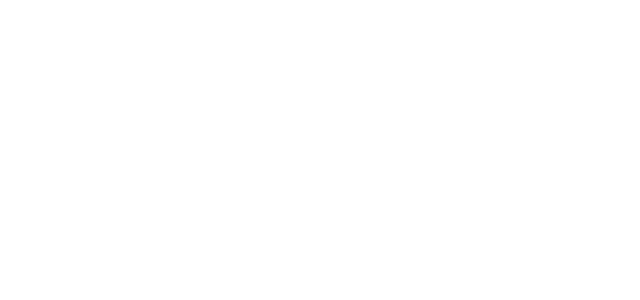
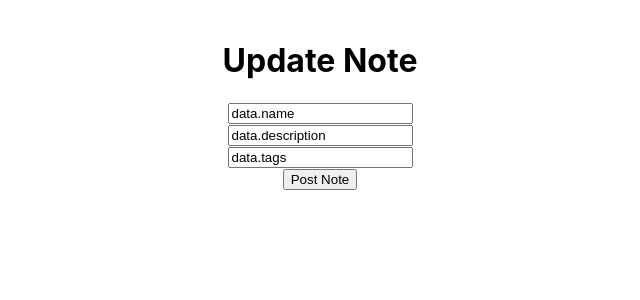
Before and after one commit to swapnilshah10/inotebook, a React (Create React App) app: page /updatenote/1 in a window 1280 px wide. Before the commit this address had no page. Shown: the top 300 px of the page, without its empty margins (320-960 px from the left). Built offline with nearby package versions, Linux system fonts and the light colour scheme; no server answers.

Commit message:
Done crud logic and basic layout

```diff
--- a/src/App.js
+++ b/src/App.js
@@ -4,6 +4,7 @@ import Login from "./components/Login";
 import Notes from "./components/Notes";
 import Register from "./components/Register";
 import CreateNote from "./components/CreateNote";
+import Updatenote from "./components/Updatenote";
 import { useState } from "react";
 import { BrowserRouter as Router,  Routes, Route} from "react-router-dom";
 
@@ -29,6 +30,8 @@ function App() {
           </Route>
           <Route exact path="/createnote" element = { <CreateNote token={token}/>}>
           </Route>
+          <Route  path="/updatenote/:id/" element = { <Updatenote token={token}/>}>
+          </Route>
         </Routes>
       </Router>
     </div>
--- a/src/components/CreateNote.js
+++ b/src/components/CreateNote.js
@@ -1,5 +1,6 @@
 import React, { useState } from "react";
 import axios from "axios";
+import { Navigate } from "react-router-dom";
 
 // http://127.0.0.1:8000/post-notes/
 let url = "https://inotebook123.herokuapp.com/post-notes/";
@@ -26,6 +27,11 @@ function CreateNote(props) {
       Authorization: "Token " + token,
     },
   };
+const [iscreated, setCreate] = useState(false);
+
+if (iscreated) {
+  return <Navigate to="/notes" />;
+}
 
   let handleSubmit = async (e) => {
     e.preventDefault();
@@ -34,7 +40,8 @@ function CreateNote(props) {
       description: description,
       tags: tags,
     };
-    postData(data);
+    await postData(data);
+    setCreate(true);
 };
 
     let postData = async (data) => {
--- a/src/components/Note.js
+++ b/src/components/Note.js
@@ -1,11 +1,40 @@
-import React from 'react'
+import React from 'react';
+import axios from "axios";
+import Updatenote from './Updatenote';
+import { Link } from "react-router-dom";
 
 function Note(props) {
+
+  let token = "efc434f15a4e968fbf5aee9abbcfd27c8c93eac8";
+  let url = `https://inotebook123.herokuapp.com/delete-notes/${props.data.id}/`;
+  let yourConfig = {
+    headers: {
+      Authorization: "Token " + token,
+    },
+  };
+  let data = {}
+  let delData = async () => {
+    await axios
+      .post(url, data , yourConfig)
+      .then(() => {
+         props.getdata();
+      })
+      .catch((err) => console.log(err.response.data.detail));
+  };
+  const updateData = () => {
+    return <Updatenote data={props.data}></Updatenote>
+  }
+
   return (
     <div>
         {props.data.name}
         <div>{props.data.description}</div>
         <div>{props.data.tags}</div>
+        <button onClick = {delData}>Delete Note</button>
+        <Link to= {`/updatenote/${props.data.id}/`}>
+              <button>Update note</button>
+            </Link>
+        <br></br>
     </div>
   )
 }
--- a/src/components/Notes.js
+++ b/src/components/Notes.js
@@ -4,13 +4,13 @@ import Note from "./Note";
 import { Link } from "react-router-dom";
 
 let url = "https://inotebook123.herokuapp.com/get-notes/";
-// let token = "efc434f15a4e968fbf5aee9abbcfd27c8c93eac8";
+let token = "efc434f15a4e968fbf5aee9abbcfd27c8c93eac8";
 
 function Notes(props) {
   const [data, setDats] = useState("");
   let yourConfig = {
     headers: {
-      Authorization: "Token " + props.token,
+      Authorization: "Token " + token,
     },
   };
   let getData = async () => {
@@ -35,7 +35,7 @@ function Notes(props) {
                             if(!data) return null;
                             else{
                             return <div className="col-md-3" key={element.id}>
-                                <Note data = {element}/>
+                                <Note data = {element} getdata={getData} token ={token}/>
                             </div>}
                         })}
       </div>
--- /dev/null
+++ b/src/components/Updatenote.js
@@ -0,0 +1,122 @@
+import React, { useEffect, useState } from "react";
+import axios from "axios";
+import { useParams } from "react-router-dom";
+import { Navigate } from "react-router-dom";
+
+let token = "efc434f15a4e968fbf5aee9abbcfd27c8c93eac8";
+
+function Updatenote() {
+  const params = useParams();
+  let url1 = `https://inotebook123.herokuapp.com/get-note/${params.id}/`;
+
+  let getData = async () => {
+    await axios
+      .get(url1, yourConfig)
+      .then((res) => {
+        setvalue(res.data);
+      })
+      .catch((err) => console.log(err));
+  };
+
+  useEffect(() => {
+     getData();
+  }, []);
+
+
+
+  let url = `https://inotebook123.herokuapp.com/update-notes/${params.id}/`;
+  const [name, setname] = useState("data.name");
+  const [description, setdesc] = useState("data.description");
+  const [tags, settag] = useState("data.tags");
+
+  let setvalue = (data) => (
+    setname(data.name),
+    setdesc(data.description),
+    settag(data.tags)
+  )
+
+  let ondescChange = (e) => {
+    setdesc(e.target.value);
+  };
+
+  let onnameChange = (e) => {
+    setname(e.target.value);
+  };
+  let ontagChange = (e) => {
+    settag(e.target.value);
+  };
+  let yourConfig = {
+    headers: {
+      Authorization: "Token " + token,
+    },
+  };
+  const [isupdated, setUpdate] = useState(false);
+
+  if (isupdated) {
+    return <Navigate to="/notes" />;
+  }
+
+  let handleSubmit = async (e) => {
+    e.preventDefault();
+    const data = {
+      name: name,
+      description: description,
+      tags: tags,
+    };
+    console.log(data);
+    postData(data);
+    setUpdate(true);
+  };
+
+  let postData = async (data) => {
+    await axios
+      .put(url, data, yourConfig)
+      .then((res) => {<Navigate to="/notes"/>})
+      .catch((err) => console.log(err));
+  };
+
+  return (
+    <div>
+      <br></br>
+
+      <div>
+        <div className="login-form">
+          <form>
+            <h1>Update Note</h1>
+            <div className="content">
+              <div className="input-field">
+                <input
+                  type="text"
+                  placeholder="Enter name of note"
+                  value={name}
+                  onChange={onnameChange}
+                />
+              </div>
+              <div className="input-field">
+                <input
+                  type="text"
+                  placeholder="Enter description"
+                  value={description}
+                  onChange={ondescChange}
+                />
+              </div>
+              <div className="input-field">
+                <input
+                  type="text"
+                  placeholder="Enter tag"
+                  value={tags}
+                  onChange={ontagChange}
+                />
+              </div>
+            </div>
+            <div className="action">
+              <button onClick={handleSubmit}>Post Note</button>
+            </div>
+          </form>
+        </div>
+      </div>
+    </div>
+  );
+}
+
+export default Updatenote;
```
